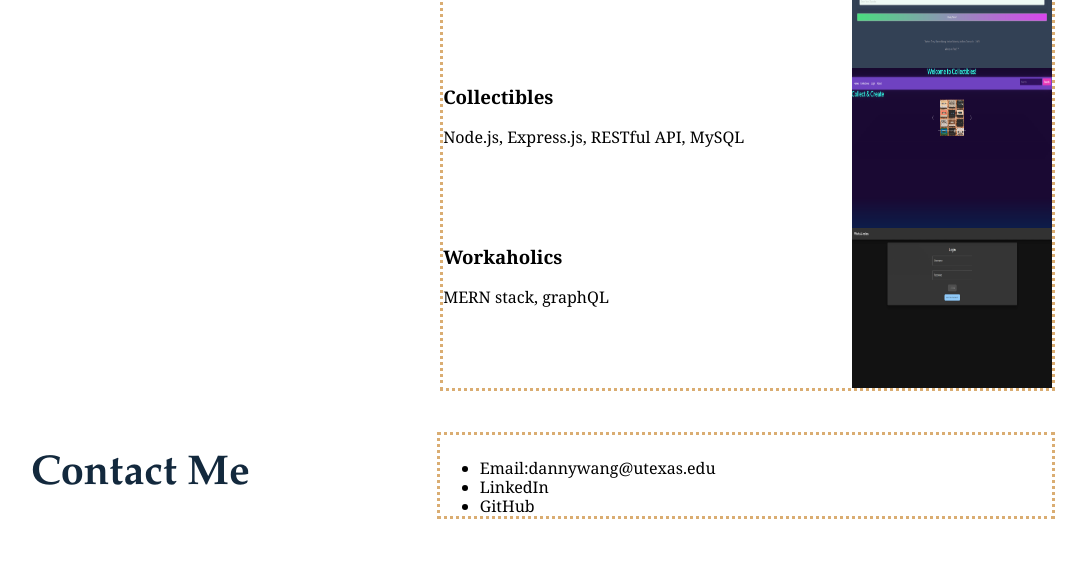
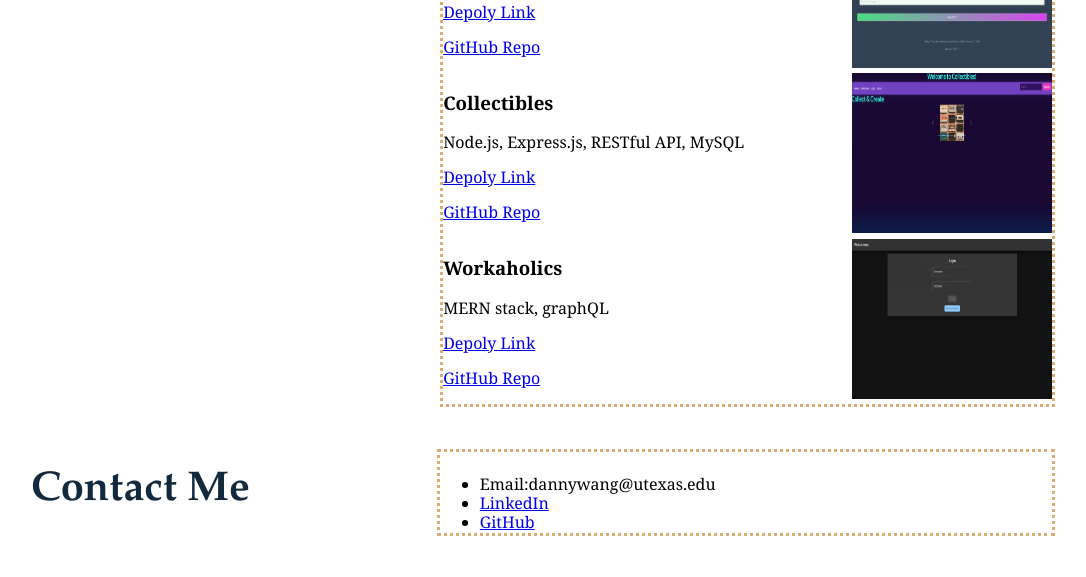
Before and after one commit to Danfeng-Danny-Wang/my-portfolio, a plain HTML site: page index.html in a window 1280 px wide. Shown: the part 728-1305 px from the top of the page, without its empty margins (97-1183 px from the left). Drawn offline with Linux system fonts and the light colour scheme.

Commit message:
add href to the anchor tags

```diff
--- a/index.html
+++ b/index.html
@@ -47,6 +47,20 @@
             <div>
               <h3>Who's On First?</h3>
               <p>HTML, CSS, Tailwind, Javascript</p>
+              <p>
+                <a
+                  href="https://acomuzzie.github.io/whos-on-first/"
+                  target="_blank"
+                  >Depoly Link</a
+                >
+              </p>
+              <p>
+                <a
+                  href="https://github.com/AComuzzie/whos-on-first"
+                  target="_blank"
+                  >GitHub Repo</a
+                >
+              </p>
             </div>
             <img
               src="./assets/images/Who's On First.png"
@@ -57,14 +71,44 @@
             <div>
               <h3>Collectibles</h3>
               <p>Node.js, Express.js, RESTful API, MySQL</p>
+              <p>
+                <a
+                  href="https://project-collections-cfb3d3b9c8f8.herokuapp.com/"
+                  target="_blank"
+                  >Depoly Link</a
+                >
+              </p>
+              <p>
+                <a
+                  href="https://github.com/Kumoko8/Collectibles-Full-Stack-App"
+                  target="_blank"
+                  >GitHub Repo</a
+                >
+              </p>
             </div>
+
             <img src="./assets/images/Collectibles.png" class="projectImage" />
           </div>
           <div class="project">
             <div>
               <h3>Workaholics</h3>
               <p>MERN stack, graphQL</p>
+              <p>
+                <a
+                  href="https://workaholics-chat123-7583c92cc0c9.herokuapp.com/"
+                  target="_blank"
+                  >Depoly Link</a
+                >
+              </p>
+              <p>
+                <a
+                  href="https://github.com/Danfeng-Danny-Wang/workaholics"
+                  target="_blank"
+                  >GitHub Repo</a
+                >
+              </p>
             </div>
+
             <img src="./assets/images/Work-A-Holics.png" class="projectImage" />
           </div>
         </div>
@@ -74,10 +118,16 @@
         <ul class="sectionBody">
           <li><bold>Email:</bold>dannywang@utexas.edu</li>
           <li>
-            <a>LinkedIn</a>
+            <a
+              href="https://www.linkedin.com/in/danfeng-wang-7352ba152/"
+              target="_blank"
+              >LinkedIn</a
+            >
           </li>
           <li>
-            <a>GitHub</a>
+            <a href="https://github.com/Danfeng-Danny-Wang" target="_blank"
+              >GitHub</a
+            >
           </li>
         </ul>
       </section>
```
